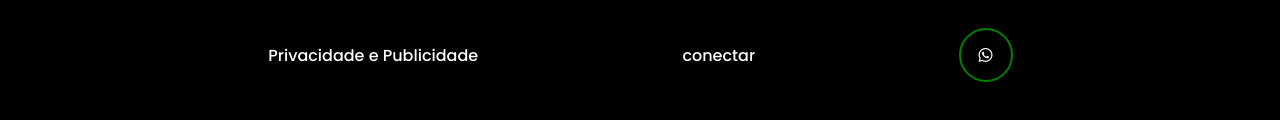
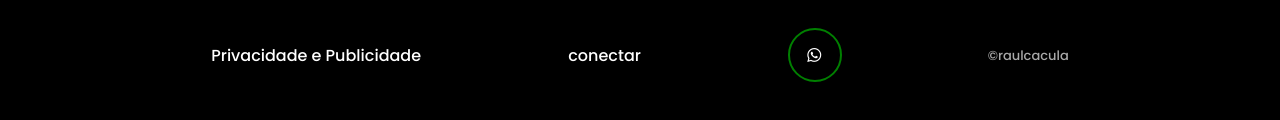
Before and after one commit to raulcacula/Academia-lading-page, a plain HTML site: page index.html in a window 1280 px wide. Shown: the part 2161-2281 px from the top of the page. Drawn offline with Linux system fonts and the light colour scheme.

Commit message:
Academia-Lading-page

```diff
--- a/academia.css
+++ b/academia.css
@@ -599,6 +599,11 @@ footer{
     text-decoration: underline;
     color: azure;
 }
+.marcad{
+    color: darkgrey;
+    font-size: 13px;
+    font-family: 'poppins';
+}
 .zap{
 
     padding: 1rem 1.2rem;
--- a/index.html
+++ b/index.html
@@ -161,6 +161,9 @@
                 <li>
                     <a class="zap" href=""><i class="fa-brands fa-whatsapp"></i></a>
                 </li>
+                <li>
+                    <span class="marcad" >&copy;raulcacula</span>
+                </li>
             </ul>
         </div>
     </footer>
```
